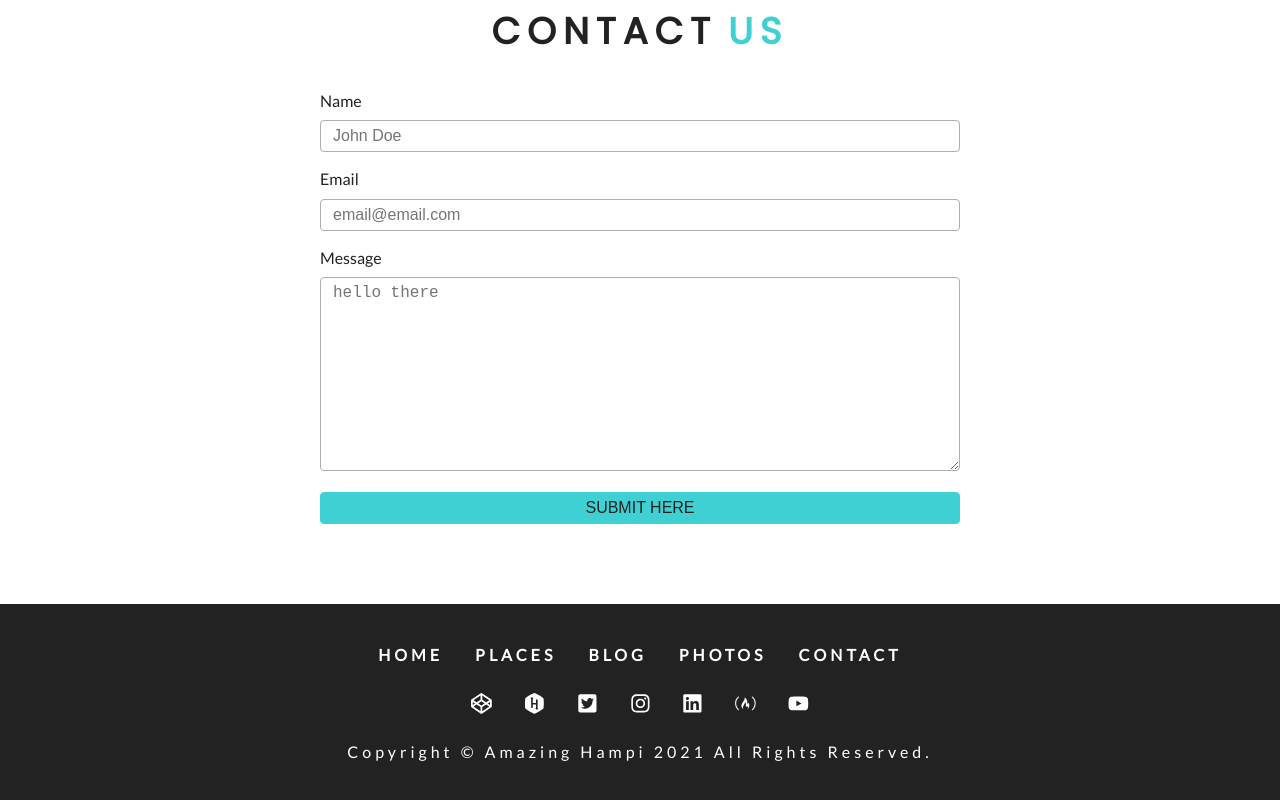
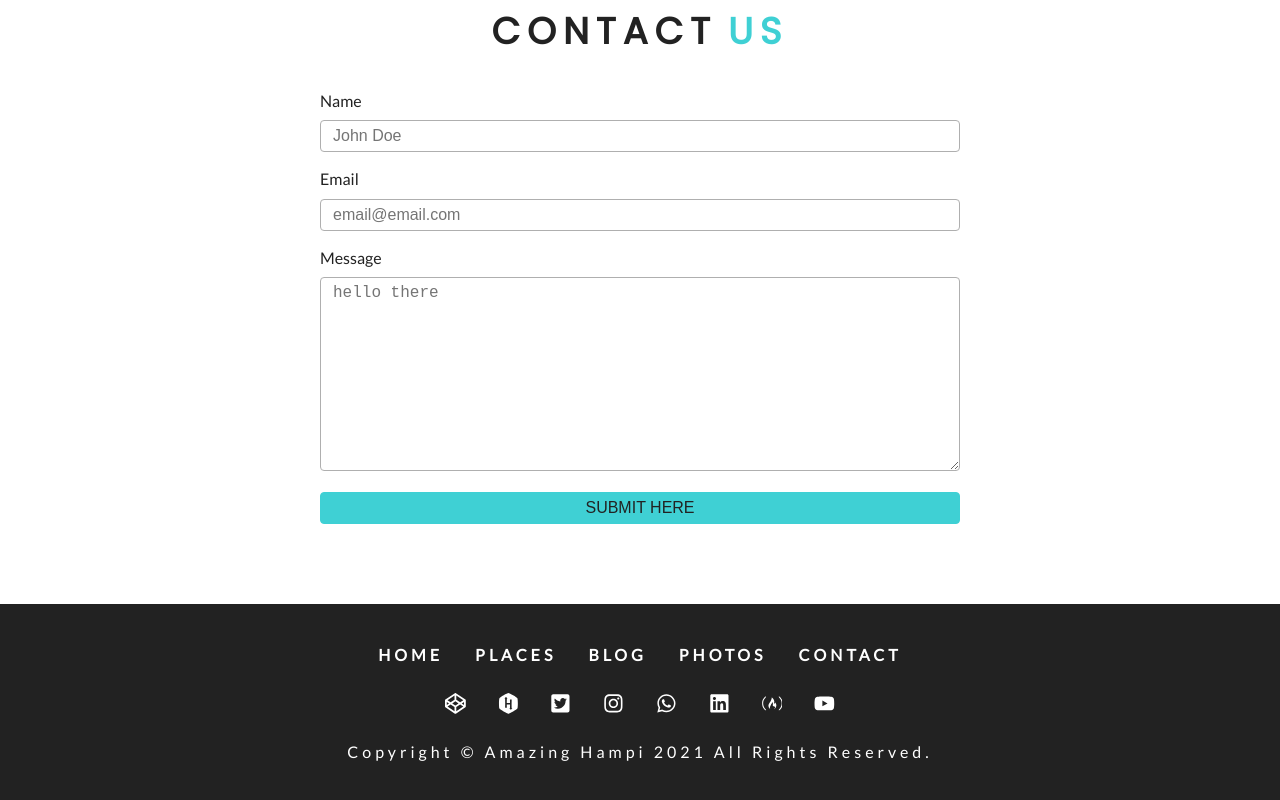
Before and after one commit to hesbon-osoro/tourism-hampi, a Gatsby site: page /contact in a window 1280 px wide. Shown: the part 734-1534 px from the top of the page. Built offline with nearby package versions, Linux system fonts and the light colour scheme; Gatsby itself is replaced by a stand-in of ours; what react-animations would draw is missing.

Commit message:
Added WhatsApp

```diff
--- a/src/constants/social-icons.js
+++ b/src/constants/social-icons.js
@@ -1,5 +1,5 @@
 import React from 'react';
-import { FaCodepen, FaHackerrank, FaTwitterSquare, FaInstagram, FaLinkedin, FaFreeCodeCamp, FaYoutube } from 'react-icons/fa';
+import { FaCodepen, FaHackerrank, FaTwitterSquare, FaInstagram, FaWhatsapp, FaLinkedin, FaFreeCodeCamp, FaYoutube } from 'react-icons/fa';
 
 const icons = [
     {
@@ -19,6 +19,10 @@ const icons = [
         url: 'https://www.instagram.com/wazimu.hb/'
     },
     {
+        icon: <FaWhatsapp />,
+        url: 'https://wa.me/+254792496898'
+    },
+    {
         icon: <FaLinkedin />,
         url: 'https://www.linkedin.com/in/hesbon-osoro-23776916b/'
     },
```
